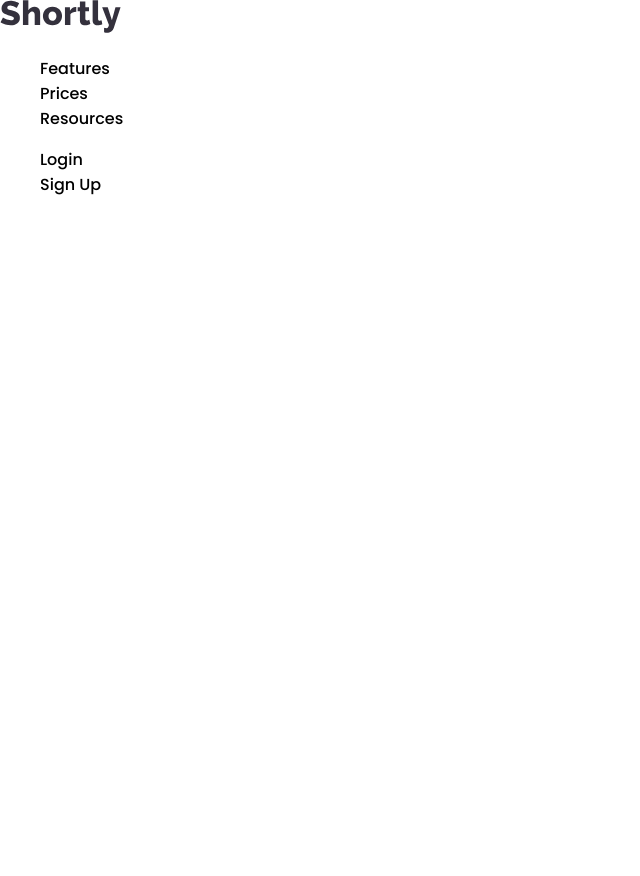
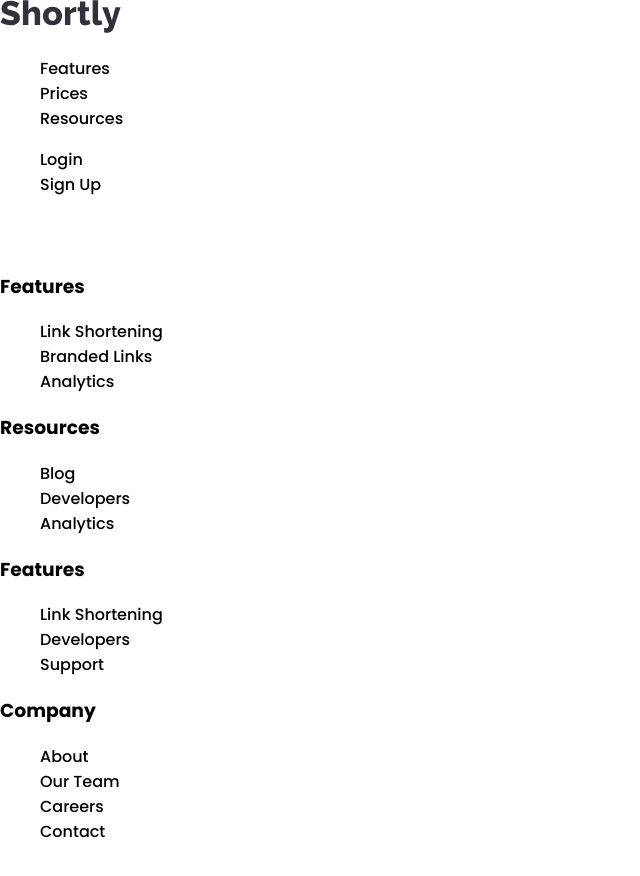
Before and after one commit to shazkhan2/shorten-url, a React (Create React App) app in the folder url-shortening-api/: page / in a window 1280 px wide. Shown: the top 876 px of the page, without its empty margins (0-640 px from the left). Before the commit the page ends 800 px from the top, so only its background shows below. Built offline with nearby package versions, Linux system fonts and the light colour scheme.

Commit message:
Footer component created

```diff
--- a/url-shortening-api/src/App.js
+++ b/url-shortening-api/src/App.js
@@ -1,9 +1,11 @@
 import Navbar from "./components/Navbar";
+import Footer from "./components/Footer";
 
 export default function App() {
   return (
      <>
      <Navbar />
+     <Footer />
      </>
   );
 }
--- /dev/null
+++ b/url-shortening-api/src/components/Footer.jsx
@@ -0,0 +1,63 @@
+import React from 'react';
+import facebook from "../images/icon-facebook.svg";
+import twitter from "../images/icon-twitter.svg";
+import pinterest from "../images/icon-pinterest.svg";
+import instagram from "../images/icon-instagram.svg";
+import logo from "../images/logo-footer.svg";
+
+function Footer() {
+  return (
+    <footer>
+      <div>
+        <article>
+          <img src={logo} alt="logo" />
+        </article>
+      </div>
+      <article>
+        <h3>
+          Features
+        </h3>
+        <ul>
+          <li>Link Shortening</li>
+          <li>Branded Links</li>
+          <li>Analytics</li>
+        </ul>
+      </article>
+      <article>
+        <h3>Resources</h3>
+        <ul>
+          <li>Blog</li>
+          <li>Developers</li>
+          <li>Analytics</li>
+        </ul>
+      </article>
+      <article>
+        <h3>Features</h3>
+        <ul>
+          <li>Link Shortening</li>
+          <li>Developers</li>
+          <li>Support</li>
+        </ul>
+      </article>
+      <article>
+        <h3>Company</h3>
+        <ul>
+          <li>About</li>
+          <li>Our Team</li>
+          <li>Careers</li>
+          <li>Contact</li>
+        </ul>
+      </article>
+      <article>
+        <ul>
+          <li><img src={facebook} alt="facebook" /></li>
+          <li><img src={twitter} alt="twitter" /></li>
+          <li><img src={pinterest} alt="pinterest" /></li>
+          <li><img src={instagram} alt="instagram" /></li>
+        </ul>
+      </article>
+    </footer>
+  )
+}
+
+export default Footer;
--- a/url-shortening-api/src/components/Navbar.js
+++ b/url-shortening-api/src/components/Navbar.jsx
@@ -1,6 +1,6 @@
 import React from 'react'
 import logo from "../images/logo.svg"
-export default function Header() {
+export default function Navbar() {
   return (
     <>
 <header className='header'>
```
Also changed, not shown: url-shortening-api/src/images/logo-footer.svg (added), 1 other file (tests, documents, lock files or other folders).
